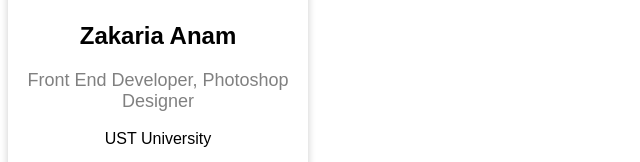
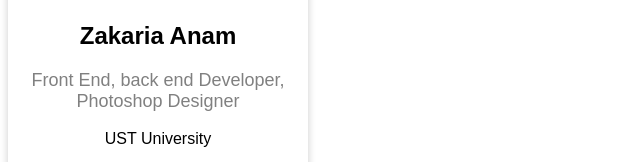
Before and after one commit to zacharia-anam/zach, a plain HTML site: page Index.html in a window 1280 px wide. Shown: the part 311-473 px from the top of the page, without its empty margins (0-640 px from the left). Drawn offline with nearby package versions, Linux system fonts and the light colour scheme.

Commit message:
Commit html file

```diff
--- a/Index.html
+++ b/Index.html
@@ -22,7 +22,7 @@
         <div class="card">
             <img src="images/zach.jpg" alt="John" style="width:100%">
             <h1>Zakaria Anam</h1>
-            <p class="title">Front End Developer, Photoshop Designer</p>
+            <p class="title">Front End, back end Developer, Photoshop Designer</p>
             <p>UST University</p>
             <div style="margin: 24px 0;">
               <a href="#"><i class="fa fa-dribbble"></i></a>
```
